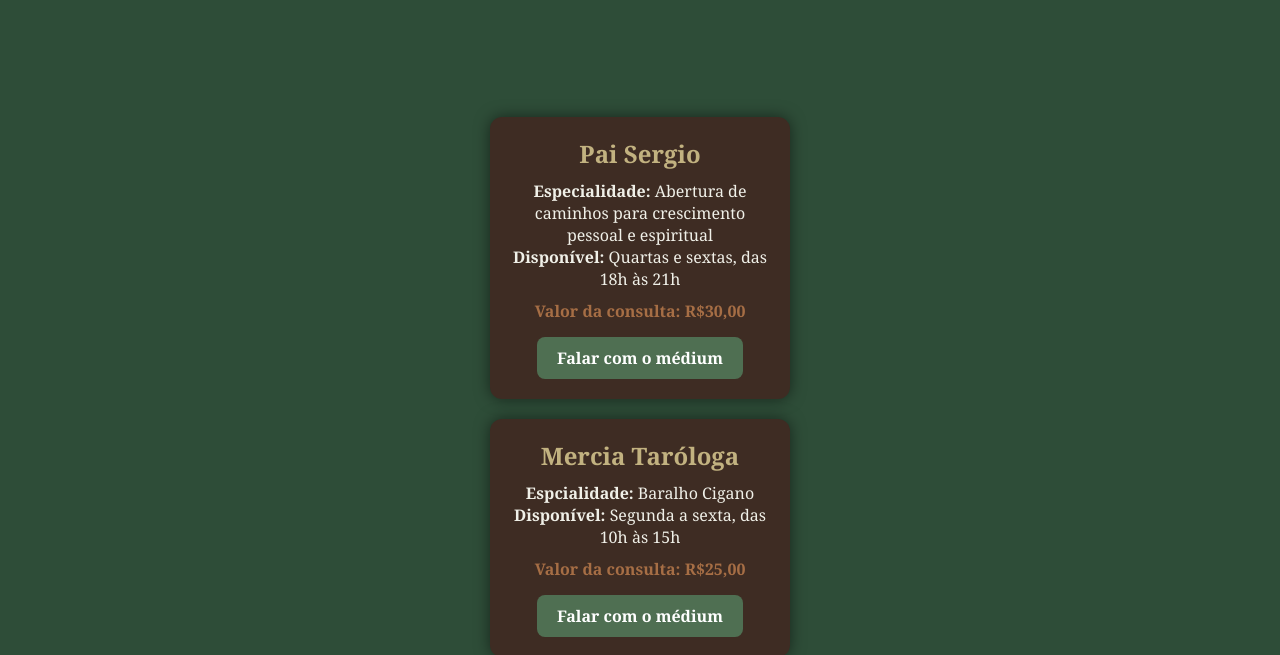
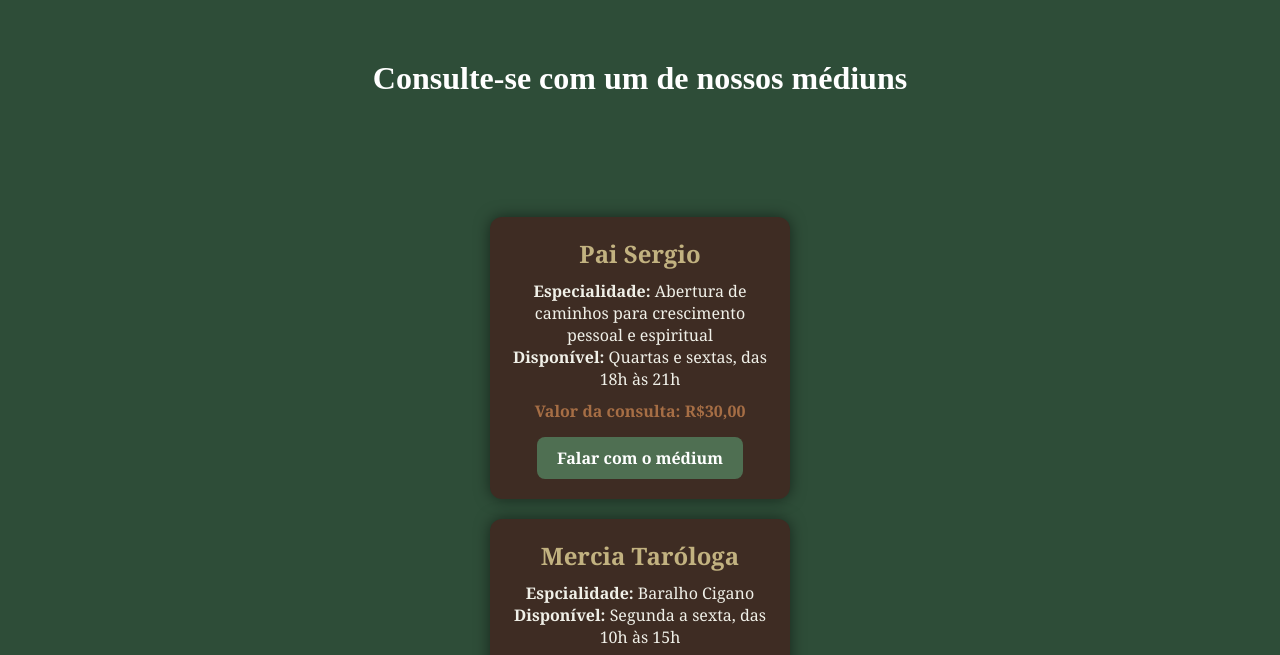
Before and after one commit to ayeitunu/ayeitunu.github.io, a plain HTML site: page consultas.html in a window 1280 px wide. Shown: the part 129-784 px from the top of the page. Drawn offline with Linux system fonts and the light colour scheme.

Commit message:
Update consultas.html

```diff
--- a/consultas.html
+++ b/consultas.html
@@ -24,7 +24,7 @@
 
 			</header>
 
-		<div class="espaçamento">
+		<div class="espacamento">
 			<h1>Consulte-se com um de nossos médiuns</h1>
 		</div>
 
```
